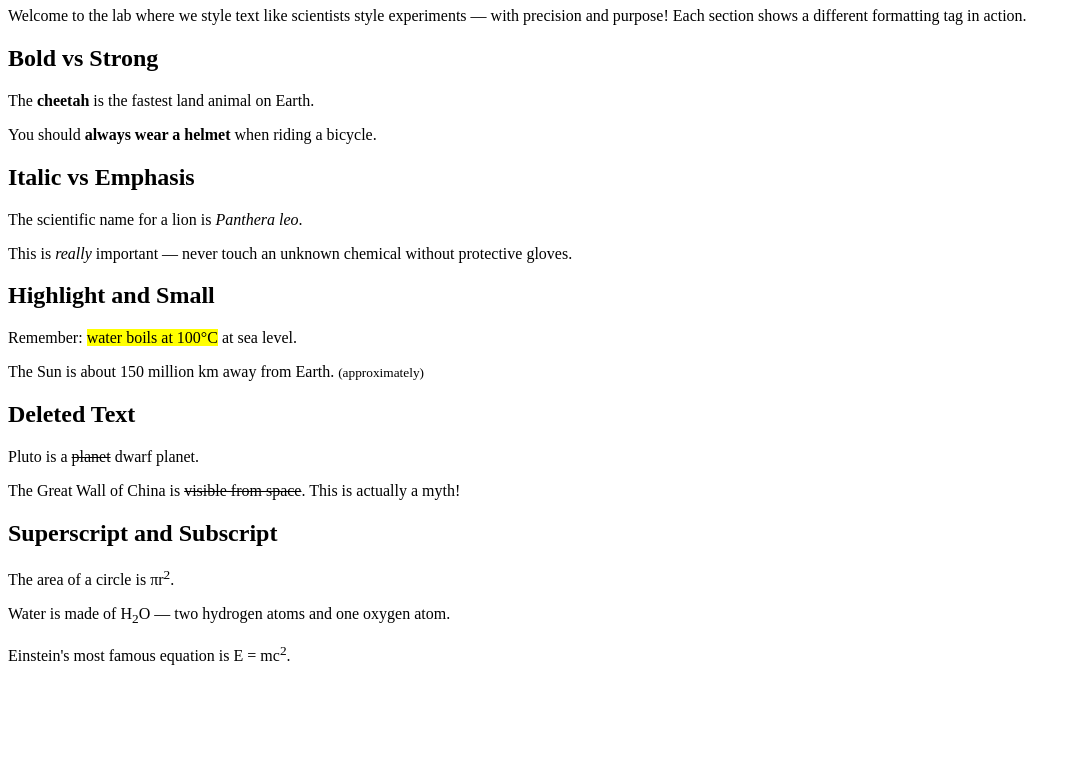
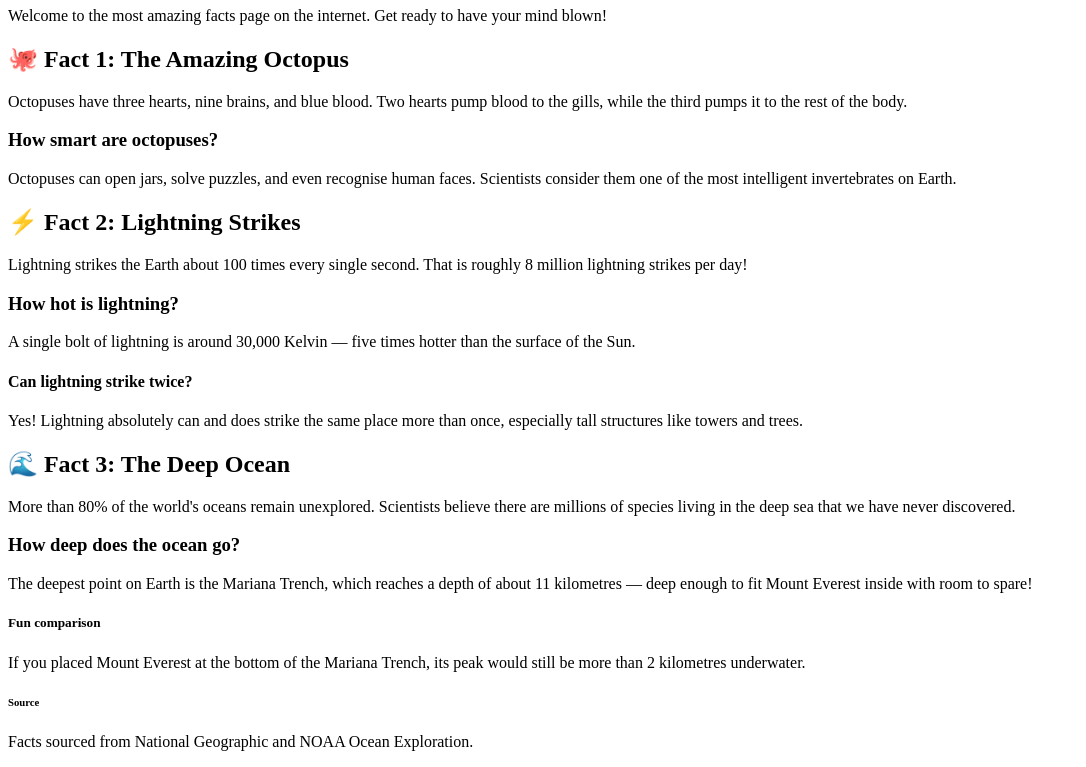
Before and after one commit to ishaque-dev/codingal, a plain HTML site: page index.html in a window 1280 px wide. Shown: the part 74-841 px from the top of the page, without its empty margins (0-1086 px from the left). Before the commit the page ends 800 px from the top, so only its background shows below. Drawn offline with Linux system fonts and the light colour scheme.

Commit message:
did you know

```diff
--- a/index.html
+++ b/index.html
@@ -3,33 +3,39 @@
   <head>
     <meta charset="UTF-8">
     <meta name="viewport" content="width=device-width, initial-scale=1.0">
-    <title>The Formatter's Lab</title>
+    <title>Did You Know?</title>
   </head>
   <body>
 
-    <h1>🔬 The Formatter's Lab</h1>
-    <p>Welcome to the lab where we style text like scientists style experiments — with precision and purpose! Each section shows a different formatting tag in action.</p>
+    <h1>🌍 Did You Know?</h1>
+    <p>Welcome to the most amazing facts page on the internet. Get ready to have your mind blown!</p>
 
-    <h2>Bold vs Strong</h2>
-    <p>The <b>cheetah</b> is the fastest land animal on Earth.</p>
-    <p>You should <strong>always wear a helmet</strong> when riding a bicycle.</p>
+    <h2>🐙 Fact 1: The Amazing Octopus</h2>
+    <p>Octopuses have three hearts, nine brains, and blue blood. Two hearts pump blood to the gills, while the third pumps it to the rest of the body.</p>
 
-    <h2>Italic vs Emphasis</h2>
-    <p>The scientific name for a lion is <i>Panthera leo</i>.</p>
-    <p>This is <em>really</em> important — never touch an unknown chemical without protective gloves.</p>
+    <h3>How smart are octopuses?</h3>
+    <p>Octopuses can open jars, solve puzzles, and even recognise human faces. Scientists consider them one of the most intelligent invertebrates on Earth.</p>
 
-    <h2>Highlight and Small</h2>
-    <p>Remember: <mark>water boils at 100°C</mark> at sea level.</p>
-    <p>The Sun is about 150 million km away from Earth. <small>(approximately)</small></p>
+    <h2>⚡ Fact 2: Lightning Strikes</h2>
+    <p>Lightning strikes the Earth about 100 times every single second. That is roughly 8 million lightning strikes per day!</p>
 
-    <h2>Deleted Text</h2>
-    <p>Pluto is a <del>planet</del> dwarf planet.</p>
-    <p>The Great Wall of China is <del>visible from space</del>. This is actually a myth!</p>
+    <h3>How hot is lightning?</h3>
+    <p>A single bolt of lightning is around 30,000 Kelvin — five times hotter than the surface of the Sun.</p>
 
-    <h2>Superscript and Subscript</h2>
-    <p>The area of a circle is πr<sup>2</sup>.</p>
-    <p>Water is made of H<sub>2</sub>O — two hydrogen atoms and one oxygen atom.</p>
-    <p>Einstein's most famous equation is E = mc<sup>2</sup>.</p>
+    <h4>Can lightning strike twice?</h4>
+    <p>Yes! Lightning absolutely can and does strike the same place more than once, especially tall structures like towers and trees.</p>
+
+    <h2>🌊 Fact 3: The Deep Ocean</h2>
+    <p>More than 80% of the world's oceans remain unexplored. Scientists believe there are millions of species living in the deep sea that we have never discovered.</p>
+
+    <h3>How deep does the ocean go?</h3>
+    <p>The deepest point on Earth is the Mariana Trench, which reaches a depth of about 11 kilometres — deep enough to fit Mount Everest inside with room to spare!</p>
+
+    <h5>Fun comparison</h5>
+    <p>If you placed Mount Everest at the bottom of the Mariana Trench, its peak would still be more than 2 kilometres underwater.</p>
+
+    <h6>Source</h6>
+    <p>Facts sourced from National Geographic and NOAA Ocean Exploration.</p>
 
   </body>
 </html>
```
